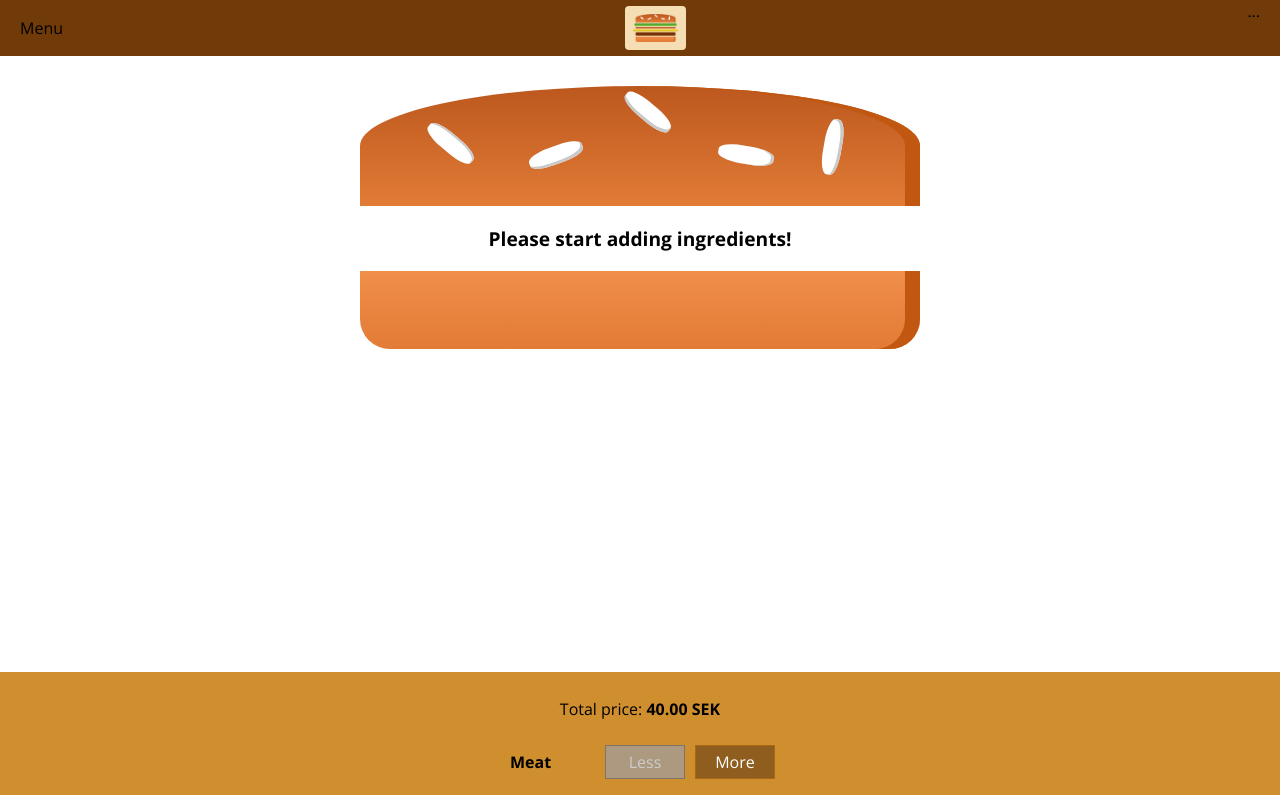
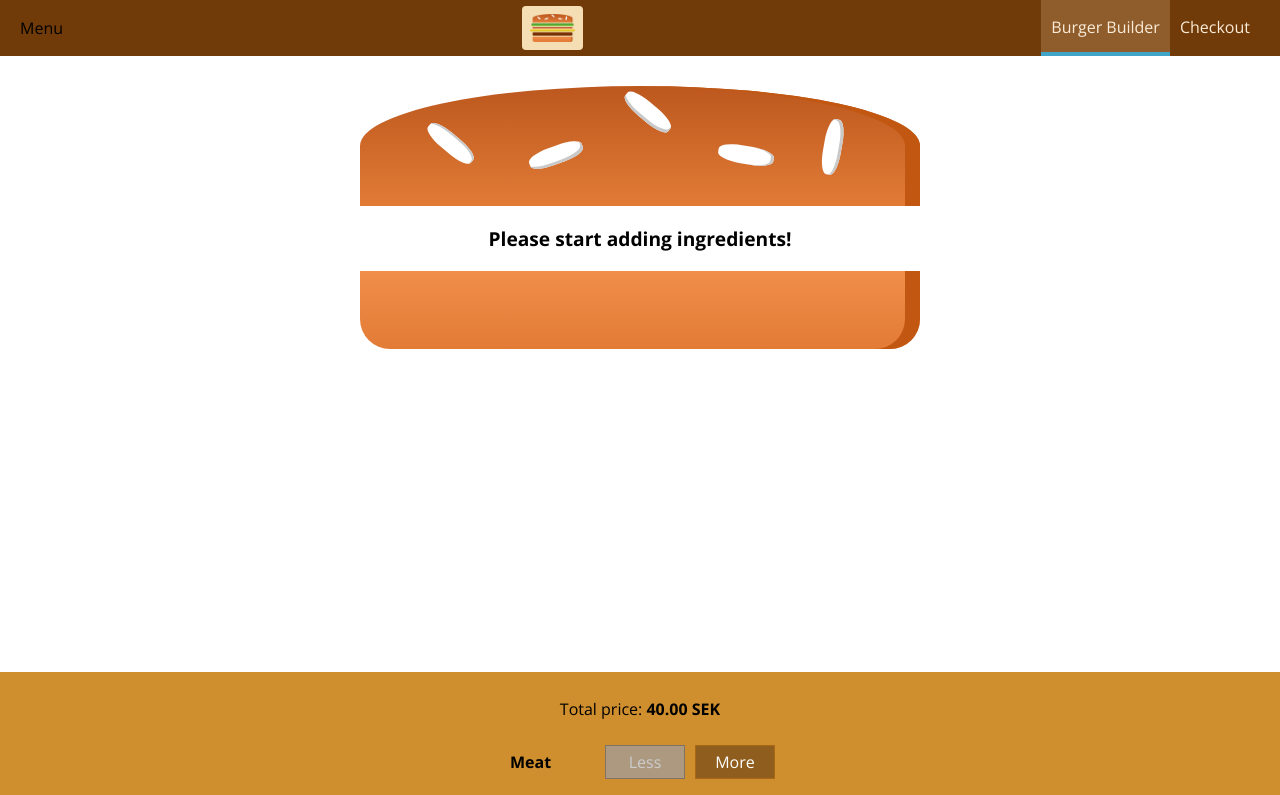
Before and after one commit to janko101/burger-builder-app, a React (Create React App) app: page / in a window 1280 px wide. Shown: the top 795 px of the page. Built offline with nearby package versions, Linux system fonts and the light colour scheme.

Commit message:
Styles navigation links and imports them in the Toolbar

```diff
--- a/src/Components/NavigationItems.jsx
+++ b/src/Components/NavigationItems.jsx
@@ -1,9 +1,13 @@
-import React from 'react';
+import React from "react";
+import classes from "./NavigationItems.module.css";
 
 const NavigationItems = () => (
-  <ul>
-    <li><a href="/">Link</a></li>
+  <ul className={classes.NavigationItems}>
+    <li className={classes.NavigationItem}>
+      <a href="/" className={classes.active}>Burger Builder</a>
+      <a href="/">Checkout</a>
+    </li>
   </ul>
-)
+);
 
 export default NavigationItems;
--- a/src/Components/NavigationItems.module.css
+++ b/src/Components/NavigationItems.module.css
@@ -14,3 +14,22 @@
   align-items: center;
   box-sizing: border-box;
 }
+
+.NavigationItem a{
+  margin: 0;
+  height: 100%;
+  display: block;
+  border-bottom: 4px solid transparent;
+  box-sizing: border-box;
+  color: antiquewhite;
+  text-decoration: none;
+  padding: 16px 10px;
+}
+
+.NavigationItem a:hover,
+.NavigationItem a:active,
+.NavigationItem a.active {
+  background-color: #8F5C2C;
+  border-bottom: 4px solid #40A4C8;
+  color: antiquewhite;
+}
--- a/src/Components/Toolbar.jsx
+++ b/src/Components/Toolbar.jsx
@@ -1,6 +1,7 @@
 import React from 'react';
 import classes from './Toolbar.module.css'
 import Logo from './Logo';
+import NavigationItems from './NavigationItems'
 
 const Toolbar = () => {
   return (
@@ -8,7 +9,7 @@ const Toolbar = () => {
       <div>Menu</div>
       <Logo />
       <nav>
-        ...
+        <NavigationItems />
       </nav>
     </header>
   );
```
